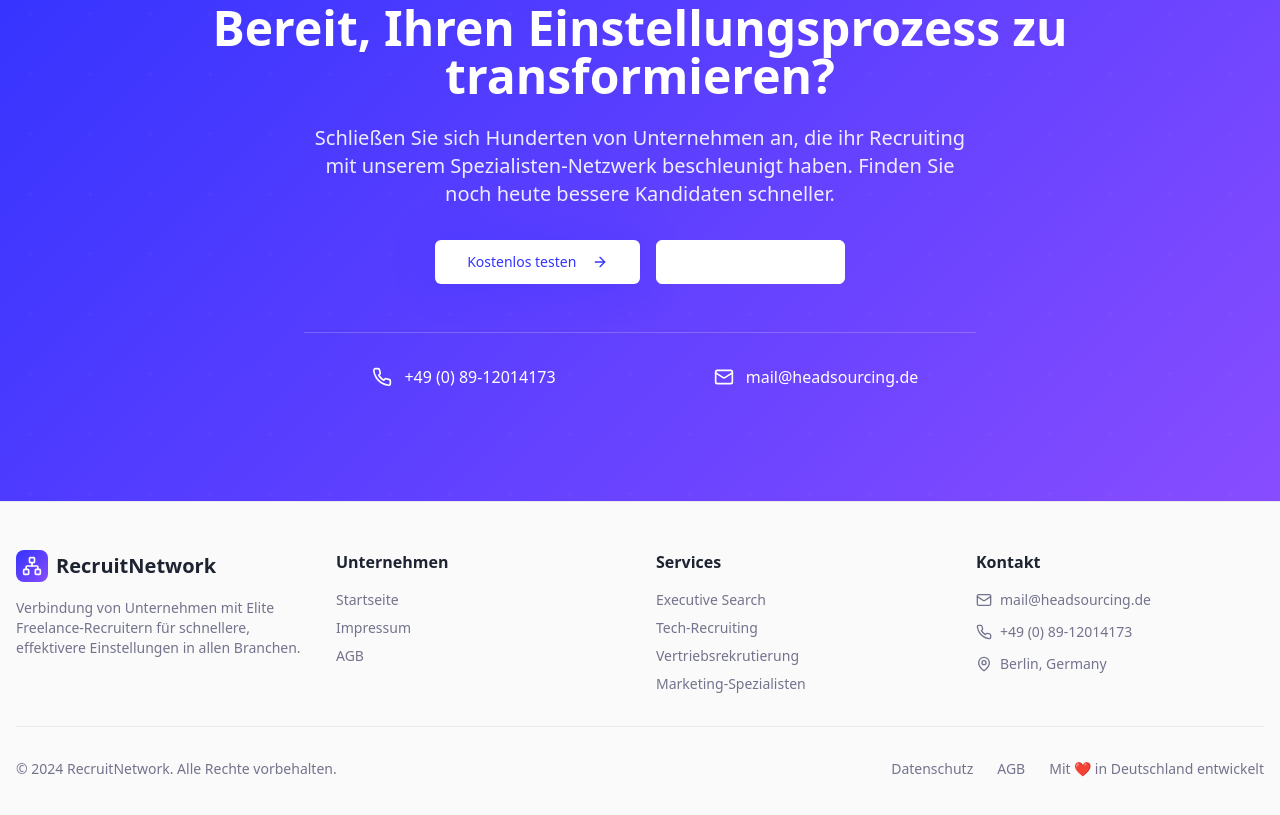
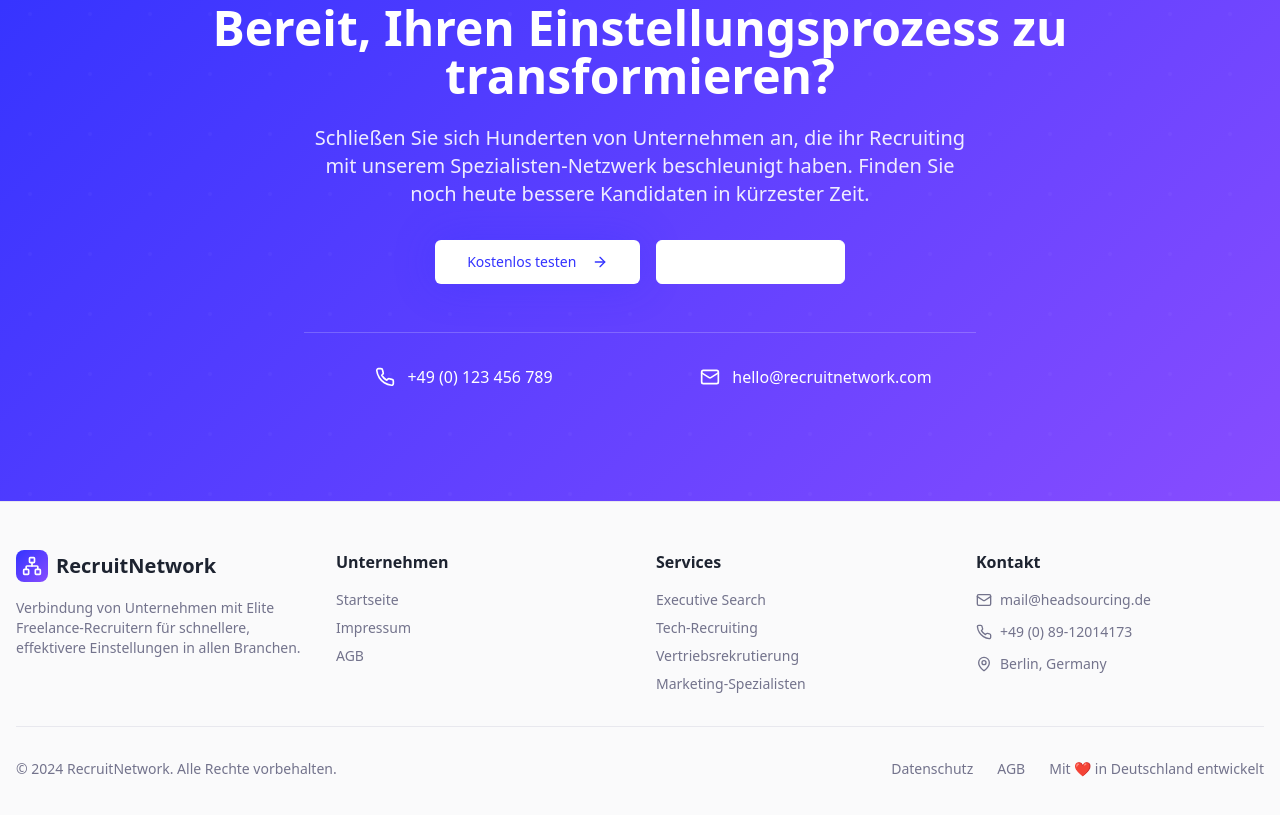
Before and after one commit to mzuther86/recruit-network-hub, a React (Vite) app: page / in a window 1280 px wide. Shown: the part 4000-4815 px from the top of the page. Built offline with nearby package versions, Linux system fonts and the light colour scheme.

Commit message:
Visual edit in Lovable
Edited UI in Lovable

```diff
--- a/src/components/sections/CTA.tsx
+++ b/src/components/sections/CTA.tsx
@@ -10,10 +10,7 @@ const CTA = () => {
           <h2 className="text-3xl md:text-5xl font-bold mb-6">
             Bereit, Ihren Einstellungsprozess zu transformieren?
           </h2>
-          <p className="text-xl mb-8 opacity-90 max-w-2xl mx-auto">
-            Schließen Sie sich Hunderten von Unternehmen an, die ihr Recruiting mit unserem Spezialisten-Netzwerk beschleunigt haben.
-            Finden Sie noch heute bessere Kandidaten schneller.
-          </p>
+          <p className="text-xl mb-8 opacity-90 max-w-2xl mx-auto">Schließen Sie sich Hunderten von Unternehmen an, die ihr Recruiting mit unserem Spezialisten-Netzwerk beschleunigt haben. Finden Sie noch heute bessere Kandidaten in kürzester Zeit.</p>
 
           <div className="flex flex-col sm:flex-row gap-4 justify-center mb-12">
             <Button size="lg" variant="secondary" className="bg-white text-primary hover:bg-white/90 shadow-glow">
@@ -27,11 +24,11 @@ const CTA = () => {
           <div className="grid md:grid-cols-2 gap-8 max-w-2xl mx-auto pt-8 border-t border-white/20">
             <div className="flex items-center justify-center space-x-3">
               <Phone className="h-5 w-5" />
-              <span>+49 (0) 89-12014173</span>
+              <span>+49 (0) 123 456 789</span>
             </div>
             <div className="flex items-center justify-center space-x-3">
               <Mail className="h-5 w-5" />
-              <span>mail@headsourcing.de</span>
+              <span>hello@recruitnetwork.com</span>
             </div>
           </div>
 
```
